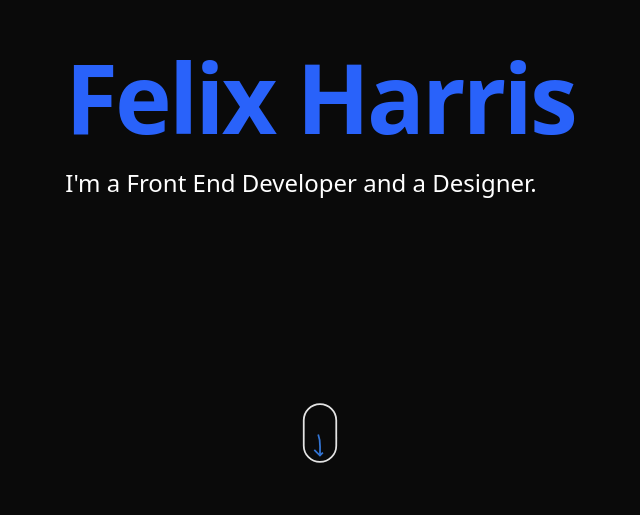
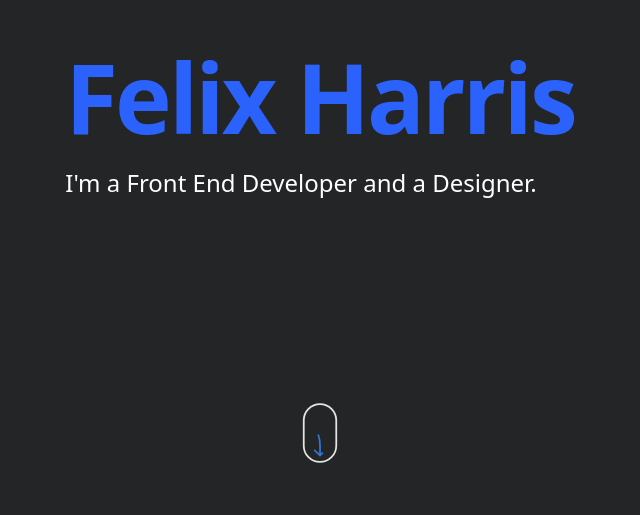
Before and after one commit to FelixH15/my-website, a React (Vite) app: page / in a window 1280 px wide. Shown: the part 285-800 px from the top of the page, without its empty margins (320-960 px from the left). Built offline with nearby package versions, Linux system fonts and the light colour scheme.

Commit message:
changing color

```diff
--- a/src/index.css
+++ b/src/index.css
@@ -1,11 +1,11 @@
 @import "tailwindcss";
 
 :root {
-  --primary-color: #2962fa;
+  --primary-color: #2a62fb;
   --font: PlusJakartaSans;
-  --bg-color: #0a0a0a;
+  --bg-color: #242527;
   --text-color: #ffffff;
-  --secondary-bg-color: #161616;
+  --secondary-bg-color: #2a2b2d;
 }
 
 @font-face {
```
